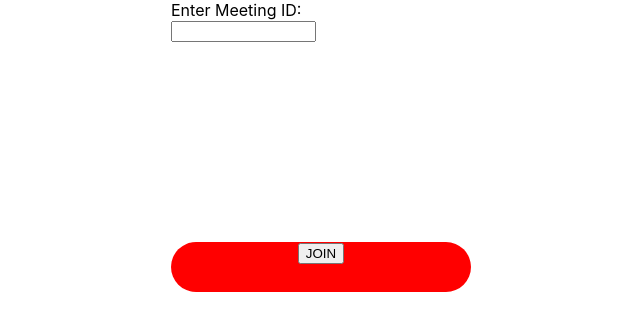
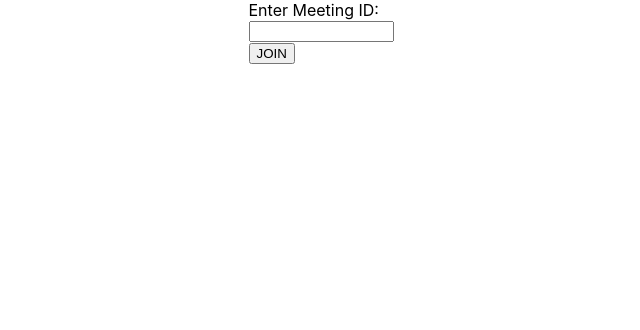
Before and after one commit to dsnehasish74/Metafrastis, a React (Create React App) app in the folder frontend/: page /join-meeting in a window 1280 px wide. Shown: the top 330 px of the page, without its empty margins (319-959 px from the left). Built offline with nearby package versions, Linux system fonts and the light colour scheme.

Commit message:
Add create meeting page

```diff
--- a/frontend/src/components/Join.css
+++ b/frontend/src/components/Join.css
@@ -7,16 +7,3 @@
     margin:0 auto;
     margin-bottom: 50px;
 }
-
-
-
-.join{
-    text-align: center;
-
-    background-color: red;
-    height: 50px;
-    width: 300px;
-    margin-top: 200px;
-    border-radius: 30px;
-    margin-bottom: 50px;
-}
```
